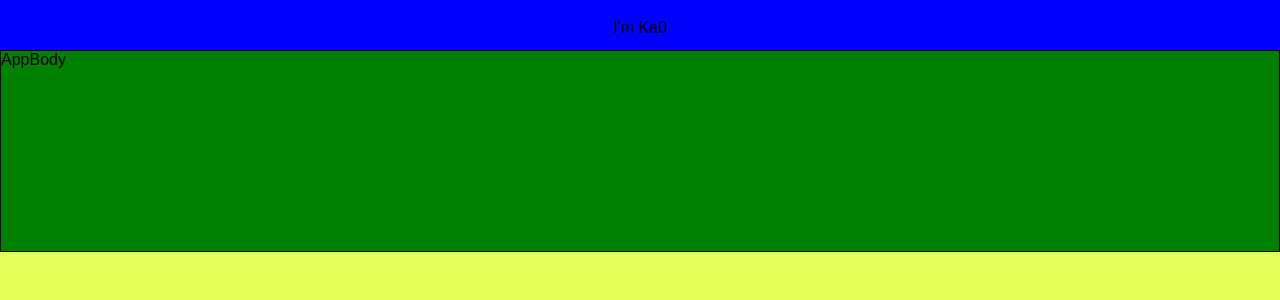
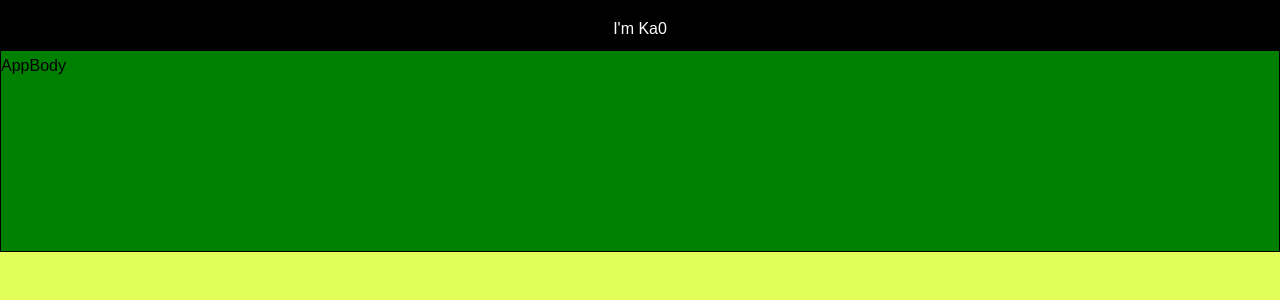
Before and after one commit to udomsubnk/ka0-web, a React app: page / in a window 1280 px wide. Shown: the top 300 px of the page. Built offline with nearby package versions, Linux system fonts and the light colour scheme; some icons are missing.

Commit message:
Use font -> 'Avenir', Arial, sans-serif;

```diff
--- a/public/index.html
+++ b/public/index.html
@@ -6,7 +6,7 @@
     <link rel="manifest" href="%PUBLIC_URL%/manifest.json">
     <link rel="shortcut icon" href="%PUBLIC_URL%/k.jpg">
     <link rel="stylesheet" type="text/css" href="%PUBLIC_URL%/font-awesome-4.7.0/css/font-awesome.min.css">
-    <title>I'm ka0</title>
+    <title>I'm Ka0</title>
   </head>
   <body>
     <noscript>
--- a/src/containers/App.css
+++ b/src/containers/App.css
@@ -4,7 +4,7 @@
 	height: 200px;
 }
 #NavbarTop{
-	background-color: blue;
+	background-color: #000;
 	height: 50px;
 	display: flex;
 	justify-content: center;
@@ -22,9 +22,10 @@
 	justify-content: center;
 	flex-direction: column;
   	text-align: center;
+  	color: #fff;
 }
 #NavbarTop i{
-	margin-top: -10px;
+	margin-top: -12px;
 	height: 15px;
-	color: #333;
+	color: #777;
 }
--- a/src/containers/index.css
+++ b/src/containers/index.css
@@ -1,6 +1,6 @@
 body {
   margin: 0;
   padding: 0;
-  font-family: sans-serif;
+  font: 16px/30px 'Avenir', Arial, sans-serif;
   background-color: #E1FF58;
 }
```
